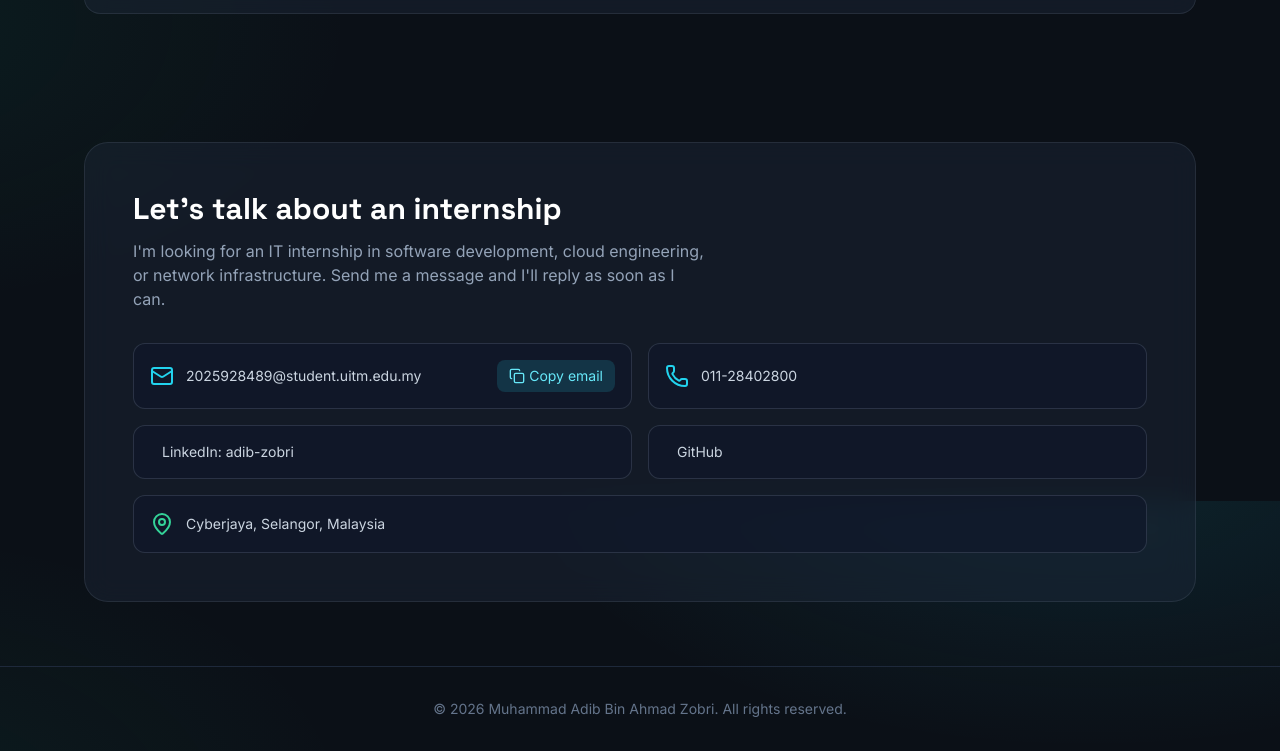
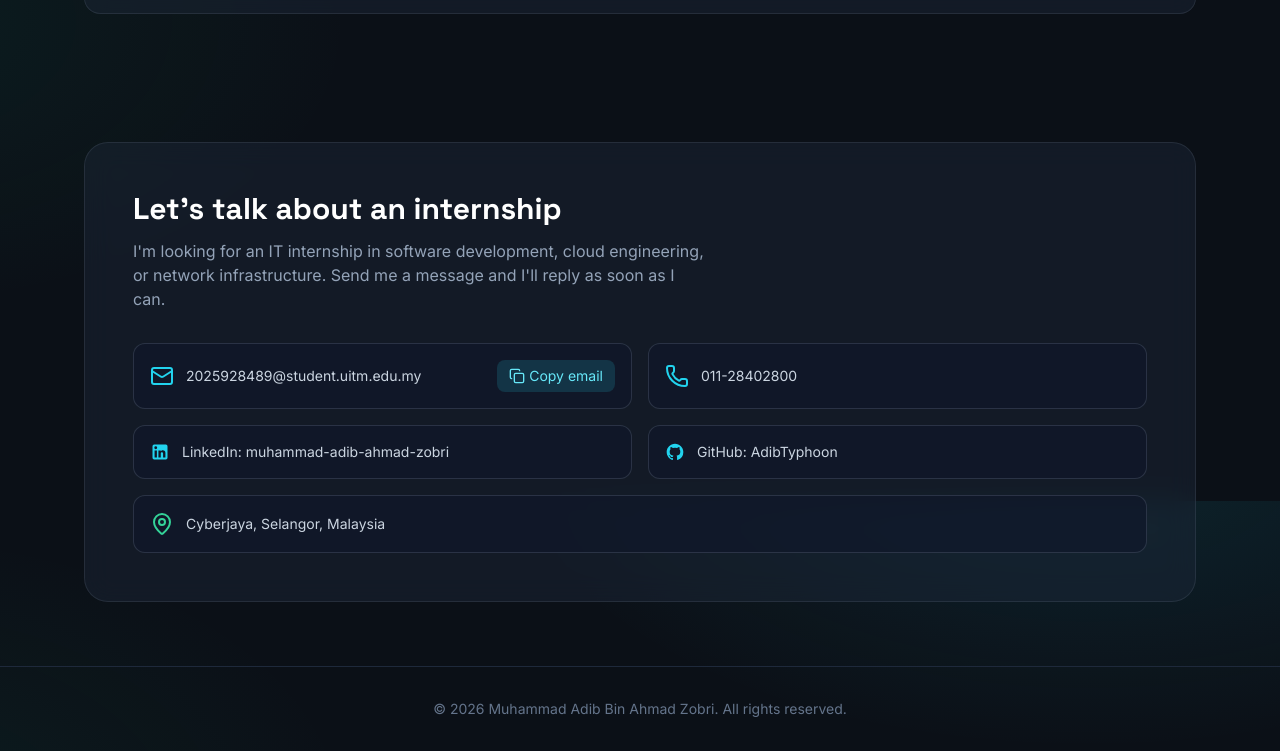
Before and after one commit to AdibTyphoon/adibzobri.github.io, a plain HTML site: page index.html in a window 1280 px wide. Shown: the part 2699-3450 px from the top of the page. Drawn offline with nearby package versions, Linux system fonts and the light colour scheme.

Commit message:
Update contact links for LinkedIn and GitHub

```diff
--- a/index.html
+++ b/index.html
@@ -213,9 +213,18 @@ tailwind.config = { theme: { extend: { fontFamily: { display: ['Space Grotesk','
         <button id="copyEmail" class="shrink-0 rounded-lg bg-cyan-400/15 text-cyan-300 px-3 py-1.5 hover:bg-cyan-400/25 transition inline-flex items-center gap-1"><i data-lucide="copy" class="w-4 h-4"></i>Copy email</button>
       </div>
       <a href="tel:+601128402800" class="chip rounded-xl p-4 flex items-center gap-3 hover:border-cyan-400/50 transition"><i data-lucide="phone" class="text-cyan-400"></i>011-28402800</a>
-      <a href="https://www.linkedin.com/in/adib-zobri-927a513b6" target="_blank" rel="noopener noreferrer" class="chip rounded-xl p-4 flex items-center gap-3 hover:border-cyan-400/50 transition"><i data-lucide="linkedin" class="text-cyan-400"></i>LinkedIn: adib-zobri</a>
-      <!-- GITHUB: replace the # below with https://github.com/YOUR-USERNAME -->
-      <a href="#" target="_blank" rel="noopener noreferrer" class="chip rounded-xl p-4 flex items-center gap-3 hover:border-cyan-400/50 transition"><i data-lucide="github" class="text-cyan-400"></i>GitHub</a>
+      <a href="https://www.linkedin.com/in/muhammad-adib-ahmad-zobri-927a513b6" target="_blank" rel="noopener noreferrer" class="chip rounded-xl p-4 flex items-center gap-3 hover:border-cyan-400/50 transition">
+        <svg class="w-5 h-5 text-cyan-400 shrink-0" fill="currentColor" viewBox="0 0 24 24" aria-hidden="true">
+          <path d="M19 3A2 2 0 0 1 21 5V19A2 2 0 0 1 19 21H5A2 2 0 0 1 3 19V5A2 2 0 0 1 5 3H19ZM18.5 18.5V13.2A3.26 3.26 0 0 0 15.24 9.94C14.39 9.94 13.4 10.46 12.92 11.24V10.13H10.13V18.5H12.92V13.57C12.92 12.8 13.54 12.17 14.31 12.17A1.4 1.4 0 0 1 15.71 13.57V18.5H18.5ZM6.88 8.56A1.68 1.68 0 0 0 8.56 6.88C8.56 5.95 7.81 5.19 6.88 5.19A1.69 1.69 0 0 0 5.19 6.88C5.19 7.81 5.95 8.56 6.88 8.56ZM8.27 18.5V10.13H5.5V18.5H8.27Z"/>
+        </svg>
+        <span class="truncate">LinkedIn: muhammad-adib-ahmad-zobri</span>
+      </a>
+      <a href="https://github.com/AdibTyphoon" target="_blank" rel="noopener noreferrer" class="chip rounded-xl p-4 flex items-center gap-3 hover:border-cyan-400/50 transition">
+        <svg class="w-5 h-5 text-cyan-400 shrink-0" fill="currentColor" viewBox="0 0 24 24" aria-hidden="true">
+          <path fill-rule="evenodd" clip-rule="evenodd" d="M12 2C6.477 2 2 6.484 2 12.017c0 4.425 2.865 8.18 6.839 9.504.5.092.682-.217.682-.483 0-.237-.008-.868-.013-1.703-2.782.605-3.369-1.343-3.369-1.343-.454-1.158-1.11-1.466-1.11-1.466-.908-.62.069-.608.069-.608 1.003.07 1.53 1.032 1.53 1.032.892 1.53 2.341 1.088 2.91.832.092-.647.35-1.088.636-1.338-2.22-.253-4.555-1.113-4.555-4.951 0-1.093.39-1.988 1.029-2.688-.103-.253-.446-1.272.098-2.65 0 0 .84-.27 2.75 1.026A9.564 9.564 0 0 1 12 6.844a9.59 9.59 0 0 1 2.504.337c1.909-1.296 2.747-1.027 2.747-1.027.546 1.379.202 2.398.1 2.651.64.7 1.028 1.595 1.028 2.688 0 3.848-2.339 4.695-4.566 4.943.359.309.678.92.678 1.855 0 1.338-.012 2.419-.012 2.747 0 .268.18.58.688.482A10.02 10.02 0 0 0 22 12.017C22 6.484 17.522 2 12 2Z"/>
+        </svg>
+        <span class="truncate">GitHub: AdibTyphoon</span>
+      </a>
       <p class="chip rounded-xl p-4 flex items-center gap-3 sm:col-span-2"><i data-lucide="map-pin" class="text-emerald-400"></i>Cyberjaya, Selangor, Malaysia</p>
     </div>
   </div>
```
